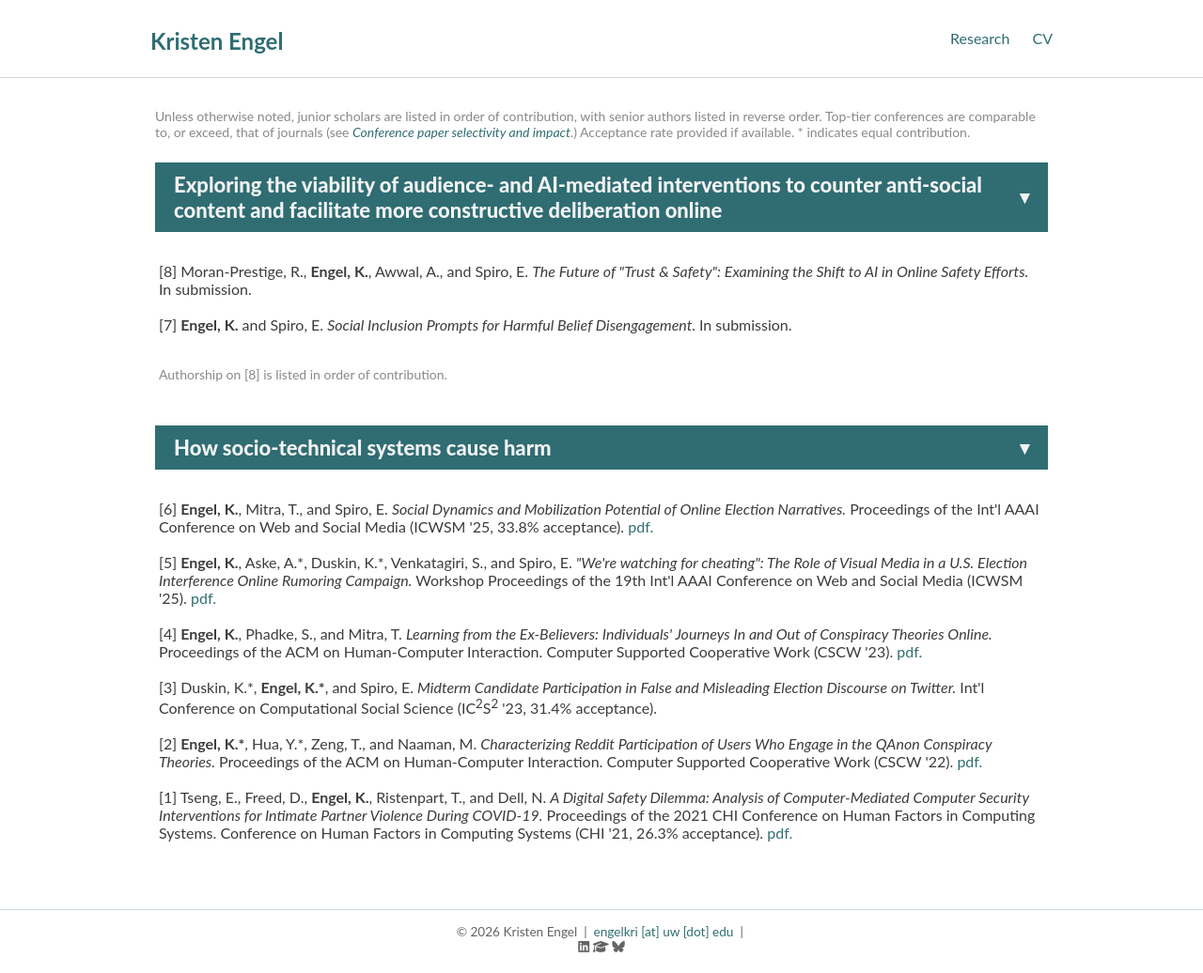
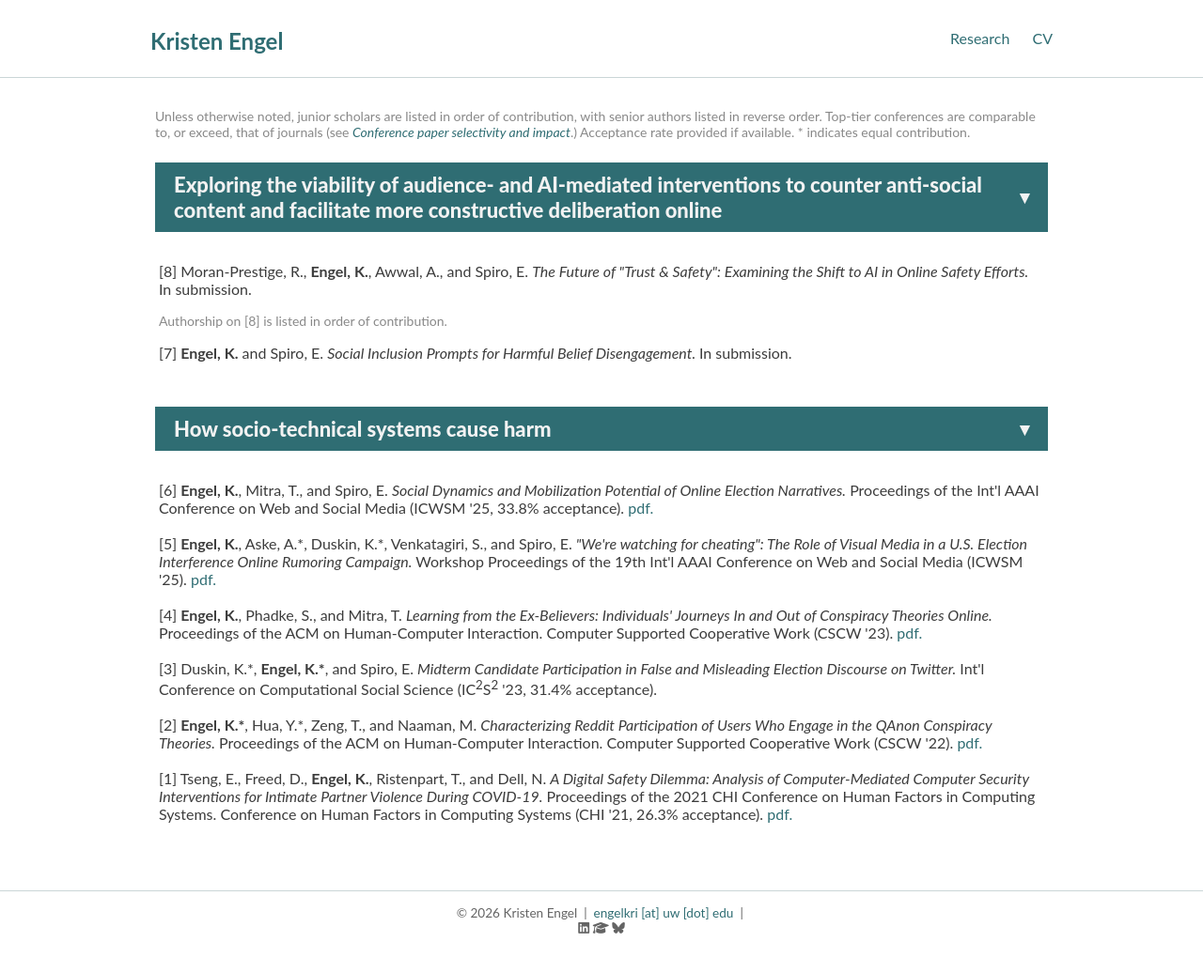
Before and after one commit to engelkri/engelkri.github.io, a Jekyll site: the page built from research.html, in a window 1280 px wide. Shown: the whole page at 94% size. Built offline with Jekyll 4.4.1, drawn with Linux system fonts in a browser that asks for light colours; nearby versions of some CDN libraries.

Commit message:
Refactor citations in research.html for clarity

```diff
--- a/research.html
+++ b/research.html
@@ -74,10 +74,9 @@
     <span class="arrow">▾</span>
   </button>
   <div class="section-content" id="content-2">
-    <p><span id="p8" style="cursor: pointer;">[8]</span> Moran-Prestige, R., <b>Engel, K.</b>, Awwal, A., and Spiro, E. <i>The Future of "Trust & Safety": Examining the Shift to AI in Online Safety Efforts.</i> In submission.
-<br><br> <span id="p7" style="cursor: pointer;">[7]</span> <b>Engel, K.</b> and Spiro, E. <i>Social Inclusion Prompts for Harmful Belief Disengagement. </i> In submission. <br><br>
-</p>
+    <p><span id="p8" style="cursor: pointer;">[8]</span> Moran-Prestige, R., <b>Engel, K.</b>, Awwal, A., and Spiro, E. <i>The Future of "Trust & Safety": Examining the Shift to AI in Online Safety Efforts.</i> In submission.</p>
     <p class="footnote-note">Authorship on [8] is listed in order of contribution.</p>
+    <p><span id="p7" style="cursor: pointer;">[7]</span> <b>Engel, K.</b> and Spiro, E. <i>Social Inclusion Prompts for Harmful Belief Disengagement. </i> In submission.</p>
   </div>
 </div>
 
```
